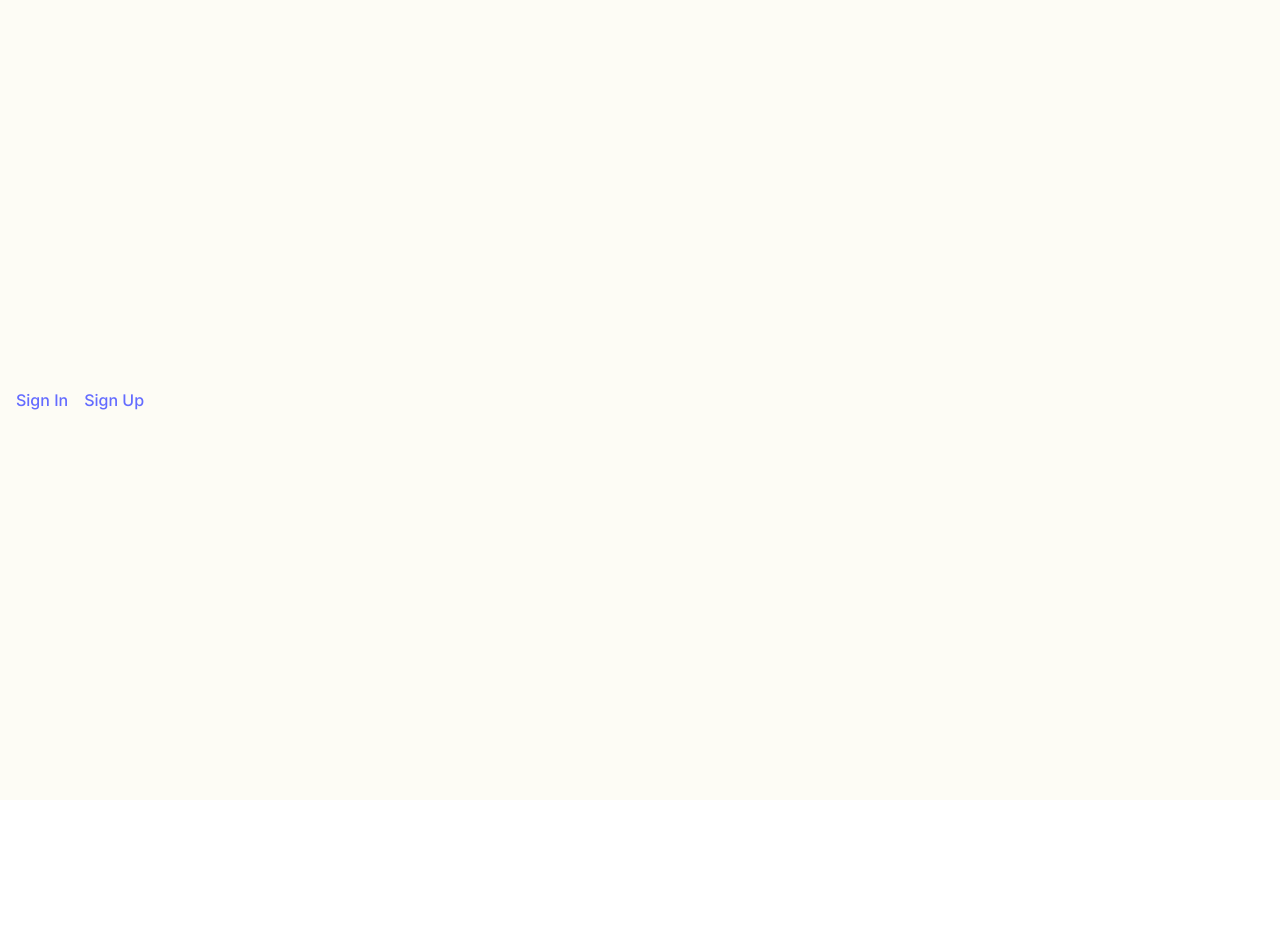
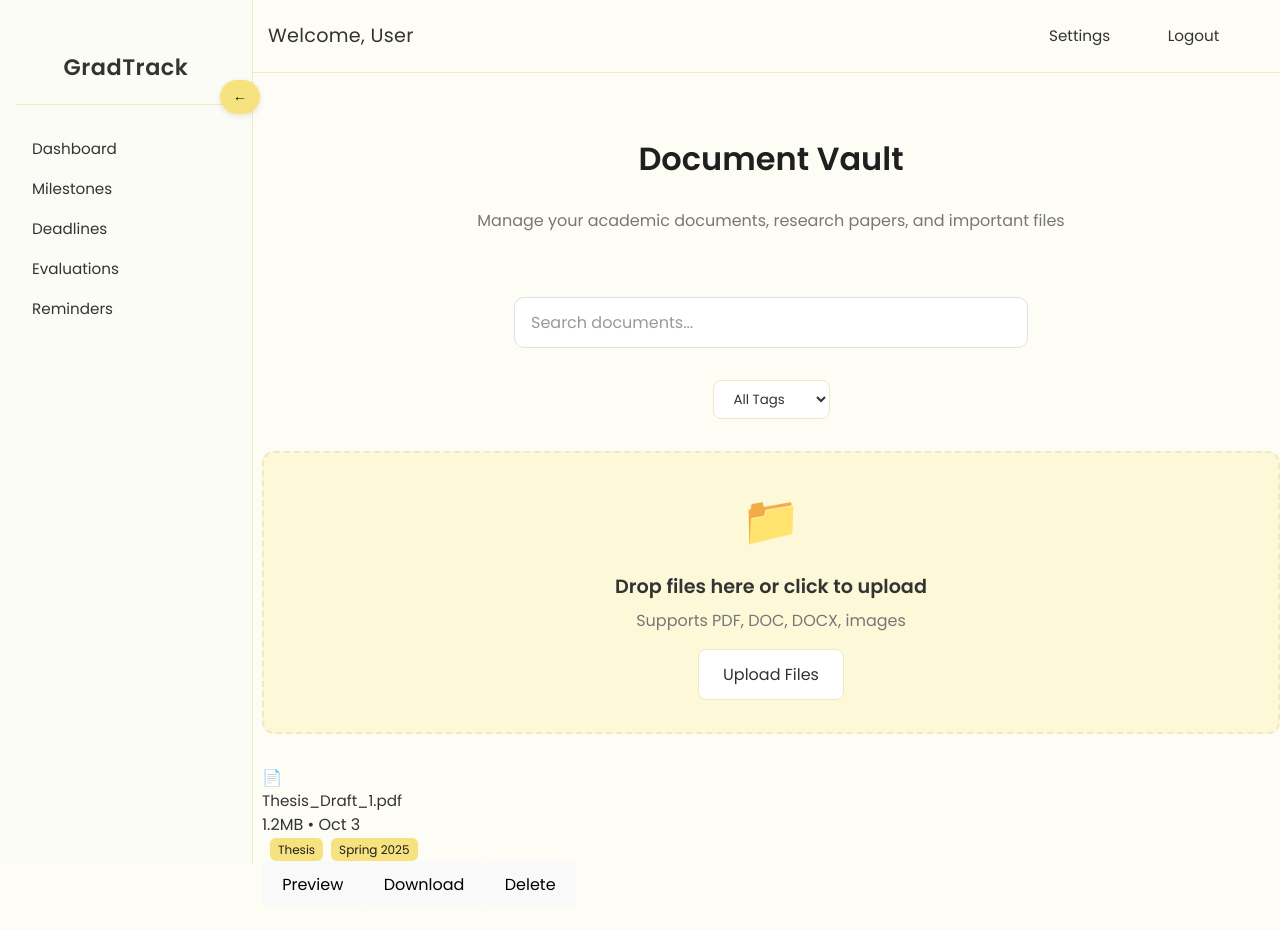
Before and after one commit to MJHabermann/GradTrack, a React (Vite) app in the folder frontend/gradtrack-app/: page /documents in a window 1280 px wide. Before the commit this address had no page. Shown: the top 930 px of the page. Before the commit the page ends 800 px from the top, so only its background shows below. Built offline with nearby package versions, Linux system fonts and the light colour scheme.

Commit message:
Started on the document vault

```diff
--- a/frontend/gradtrack-app/src/App.jsx
+++ b/frontend/gradtrack-app/src/App.jsx
@@ -3,6 +3,7 @@ import Dashboard from './pages/Dashboard';
 import Signin from "./pages/signin";
 import Signup from "./pages/signup";
 import Milestones from './pages/Milestones';
+import Documents from './pages/Documents';
 
 function App() {
     return (
@@ -18,6 +19,7 @@ function App() {
                         <Route path="/signin" element={<Signin />} />
                         <Route path="/signup" element={<Signup />} />
                         <Route path="/milestones" element={<Milestones />} />
+                        <Route path="/documents" element={<Documents />} />
                         {/* <Route path="/profile" element={<UserProfile />} />
                         <Route path="/admin" element={<AdminPanel />} /> */}
                     </Routes>
--- a/frontend/gradtrack-app/src/components/widgets/DocumentVaultWidget.jsx
+++ b/frontend/gradtrack-app/src/components/widgets/DocumentVaultWidget.jsx
@@ -1,5 +1,7 @@
 import React from 'react';
 import './DocumentVaultWidget.css';
+import {Link} from 'react-router-dom';
+
 
 const DocumentVaultWidget = () => {
   const recentFiles = [];
@@ -16,7 +18,7 @@ const DocumentVaultWidget = () => {
           </li>
         ))}
       </ul>
-      <a href="/dashboard/documents" className="vault-link">See All Uploads →</a>
+      <Link to="/documents" className="vault-link">See All Uploads →</Link>
     </div>
   );
 };
--- /dev/null
+++ b/frontend/gradtrack-app/src/pages/Documents.css
@@ -0,0 +1,133 @@
+/* Documents.css - Document Vault Styling */
+
+:root {
+    --cream-white: #fdfcf5;
+    --soft-yellow: #fcf8d8;
+    --text-dark: #333;
+    --text-muted: #777;
+    --border-soft: #f0eac2;
+    --accent-yellow: #f6e27f;
+    --white: #ffffff;
+  }
+
+  .documents-container {
+    background-color: var(--cream-white);
+    min-height: 100vh;
+    padding: 2rem;
+    font-family: 'Poppins', sans-serif;
+  }
+
+  .documents-header {
+    background-color: var(--cream-white);
+    padding: 2rem 0;
+    margin-bottom: 2rem;
+  }
+
+  .documents-header h1 {
+    font-size: 2rem;
+    margin-bottom: 2rem;
+    color: #1f1f1f;
+    text-align: center;
+  }
+
+  .documents-header p {
+    font-size: 1rem;
+    color: var(--text-muted);
+    text-align: center;
+    margin: 0;
+  }
+
+  /* Search Bar */
+  .search-section {
+    margin-bottom: 2rem;
+    display: flex;
+    justify-content: center;
+  }
+
+  .search-input {
+    width: 100%;
+    max-width: 480px;
+    padding: 0.75rem 1rem;
+    font-size: 1rem;
+    font-family: 'Poppins', sans-serif;
+    border: 1px solid #e0e0e0;
+    border-radius: 10px;
+    background-color: var(--white);
+    color: var(--text-dark);
+    transition: box-shadow 0.2s ease;
+  }
+
+  .search-input::placeholder {
+    color: #999;
+    font-style: italic;
+  }
+
+  .search-input:focus {
+    outline: none;
+    box-shadow: 0 0 0 2px var(--accent-yellow);
+  }
+
+  /* Filter Bar */
+  .filter-section {
+    margin-bottom: 2rem;
+    display: flex;
+    gap: 1rem;
+    justify-content: center;
+    flex-wrap: wrap;
+  }
+
+  .filter-select {
+    padding: 0.5rem 1rem;
+    border: 1px solid var(--border-soft);
+    border-radius: 8px;
+    background-color: var(--white);
+    color: var(--text-dark);
+    font-family: 'Poppins', sans-serif;
+    cursor: pointer;
+  }
+
+  /* Upload Area */
+  .upload-section {
+    background-color: var(--soft-yellow);
+    border: 2px dashed var(--border-soft);
+    border-radius: 12px;
+    padding: 2rem;
+    text-align: center;
+    margin-bottom: 2rem;
+    transition: all 0.2s ease;
+    cursor: pointer;
+  }
+
+  .upload-section:hover {
+    background-color: var(--accent-yellow);
+    border-color: var(--accent-yellow);
+  }
+
+  .upload-icon {
+    font-size: 3rem;
+    margin-bottom: 1rem;
+  }
+
+  .upload-text {
+    font-size: 1.2rem;
+    font-weight: 600;
+    color: var(--text-dark);
+    margin-bottom: 0.5rem;
+  }
+
+  .upload-subtext {
+    color: var(--text-muted);
+    margin-bottom: 1rem;
+  }
+
+  .upload-btn {
+    background-color: var(--white);
+    border: 1px solid var(--border-soft);
+    border-radius: 8px;
+    padding: 0.75rem 1.5rem;
+    color: var(--text-dark);
+    font-family: 'Poppins', sans-serif;
+    font-weight: 500;
+    cursor: pointer;
+    transition: all 0.2s ease;
+  }
--- /dev/null
+++ b/frontend/gradtrack-app/src/pages/Documents.jsx
@@ -0,0 +1,147 @@
+import React, { useState } from 'react';
+import Sidebar from '../components/layout/Sidebar';
+import Navbar from '../components/layout/Navbar';
+import './Documents.css';
+
+const Documents = () => {
+  const [sidebarOpen, setSidebarOpen] = useState(true);
+  const [isDragOver, setIsDragOver] = useState(false);
+
+  // Files state
+  const [files, setFiles] = useState([
+    { id: 1, name: 'Thesis_Draft_1.pdf', tag: 'Thesis', date: 'Oct 3', size: '1.2MB', type: 'pdf'},
+    { id: 2, name: 'Research_Notes.docx', tag: 'Research', date: 'Oct 1', size: '1.2MB', type: 'docx'},
+    { id: 3, name: 'Meeting_Notes.pdf', tag: 'Meeting', date: 'Sep 28', size: '1.2MB', type: 'pdf'},
+  ]);
+
+  const fileTypes = ['application/pdf', 'application/docx', 'application/doc', 'application/jpg', 'application/jpeg', 'application/png', 'application/gif', 'application/bmp', 'application/tiff', 'application/ico', 'application/webp'];
+
+  // File dragging functionality
+  const handleDragOver = (e) => {
+    e.preventDefault();
+    setIsDragOver(true);
+  }
+  const handleDragLeave = (e) => {
+    e.preventDefault();
+    setIsDragOver(false);
+  }
+
+  const handleDrop = (e) => {
+    e.preventDefault();
+    setIsDragOver(false);
+    const droppedFiles = Array.from(e.dataTransfer.files);
+    droppedFiles.forEach((file) => {
+      handleFileUpload(file);
+    });
+  }
+
+  // File preview handling
+  const handleFilePreview = (id) => {
+    const file = files.find((file) => file.id === id);
+    window.open(file.url, '_blank');
+  }
+
+  // Let user pick file from computer
+  const handleFilePick = (e) => {
+    e.preventDefault();
+    const selectedFile = Array.from(e.target.files)[0];
+    handleFileUpload(selectedFile);
+  }
+
+  // File delete handling
+  const handleFileDelete = (id) => {
+    setFiles(files.filter((file) => file.id !== id));
+  }
+
+  // File upload handling
+  const MAX_FILE_SIZE = 10 * 1024 * 1024; // 10MB
+  const handleFileUpload = (file) => {
+    if(file.size > MAX_FILE_SIZE) {
+      alert('File size must be less than 10MB');
+      return;
+    }
+    if(!fileTypes.includes(file.type)) {
+      alert('File type must be pdf or docx');
+      return;
+    }
+
+    const newFile = {
+        id: files.length + 1,
+        name: file.name,
+        tag: file.tag,
+        date: file.date,
+        size: file.size,
+        type: file.type,
+    }
+
+      setFiles([...files, newFile]);
+      alert('File uploaded successfully');
+
+  };
+
+  return (
+    <>
+      <Sidebar isOpen={sidebarOpen} toggleSidebar={() => setSidebarOpen(!sidebarOpen)} />
+      <Navbar />
+      <main style={{ paddingLeft: sidebarOpen ? '230px' : '0' }}>
+        <div className="documents-container">
+          <div className="documents-header">
+            <h1>Document Vault</h1>
+            <p>Manage your academic documents, research papers, and important files</p>
+          </div>
+
+          {/* Search */}
+          <div className="search-section">
+            <input
+              type="text"
+              placeholder="Search documents..."
+              className="search-input"
+            />
+          </div>
+
+          {/* Filter */}
+          <div className="filter-section">
+            <select className="filter-select">
+              <option value="">All Tags</option>
+              <option value="Thesis">Thesis</option>
+              <option value="Research">Research</option>
+            </select>
+          </div>
+
+          {/* Upload */}
+          <div className="upload-section" onDragOver={handleDragOver} onDragLeave={handleDragLeave} onDrop={handleDrop}>
+            <div className="upload-icon">📁</div>
+            <div className="upload-text">Drop files here or click to upload</div>
+            <div className="upload-subtext">Supports PDF, DOC, DOCX, images</div>
+            <input type = "file" onChange={handleFilePick} multiple id="file-input" style={{ display: 'none' }} />
+            <button className="upload-btn" onClick={() => document.getElementById('file-input').click()}>Upload Files</button>
+          </div>
+
+          {/* Files Grid */}
+          <div className="files-grid">
+            <div className="file-card">
+              <div className="file-header">
+                <div className="file-icon">📄</div>
+                <div className="file-info">
+                  <div className="file-name">Thesis_Draft_1.pdf</div>
+                  <div className="file-meta">1.2MB • Oct 3</div>
+                  <div className="file-tags">
+                    <span className="file-tag">Thesis</span>
+                    <span className="file-tag">Spring 2025</span>
+                  </div>
+                </div>
+              </div>
+              <div className="file-actions">
+                <button className="action-btn" onClick={() => handleFilePreview(file.id)}>Preview</button>
+                <button className="action-btn" onClick={() => handleFileDownload(file.id)}>Download</button>
+                <button className="action-btn delete" onClick={() => handleFileDelete(file.id)}>Delete</button>
+              </div>
+            </div>
+          </div>
+        </div>
+      </main>
+    </>
+  );
+};
+
+export default Documents;
```
